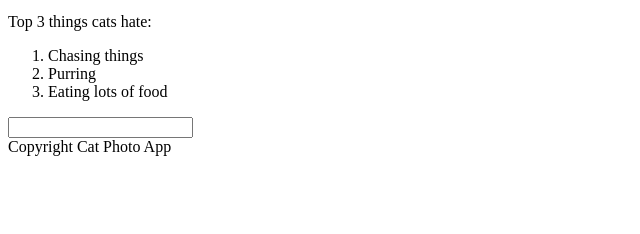
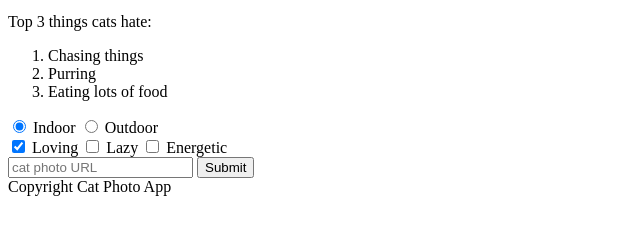
Before and after one commit to sergeistetsko/html-css-fcc, a plain HTML site: page BasicHTMLAndHTML5/index.html in a window 1280 px wide. Shown: the part 478-712 px from the top of the page, without its empty margins (0-640 px from the left). Drawn offline with Linux system fonts and the light colour scheme.

Commit message:
add new steps

```diff
--- a/BasicHTMLAndHTML5/index.html
+++ b/BasicHTMLAndHTML5/index.html
@@ -8,6 +8,7 @@
 <body>
     <h2>CatPhotoApp</h2>
     <main>
+        <div>
             <p>View more <a href="#" target="_blank">cat photos</a></p>
             <a href="#">
                 <img src="https://cdn.freecodecamp.org/curriculum/cat-photo-app/relaxing-cat.jpg" alt="A cute orange cat lying on its back.">
@@ -23,7 +24,16 @@
                 <li>Purring</li>
                 <li>Eating lots of food</li>
             </ol>
-        <input type="text">
+        </div>
+        <form action="https://www.freecatphotoapp.com/submit-cat-photo">
+            <label for="indoor"><input id="indoor" type="radio" name="indoor-outdoor" value="indoor" checked> Indoor</label>
+            <label for="outdoor"><input id="outdoor" type="radio" name="indoor-outdoor" value="outdoor"> Outdoor</label><br>
+            <label for="loving"><input id="loving" type="checkbox" name="personality" value="loving" checked> Loving</label>
+            <label for="lazy"><input id="lazy" type="checkbox" name="personality" value="lazy"> Lazy</label>
+            <label for="energetic"><input id="energetic" type="checkbox" name="personality" value="energetic"> Energetic</label><br>
+            <input type="text" placeholder="cat photo URL" required>
+            <button type="submit">Submit</button>
+        </form>
     </main>
     <footer id="footer">Copyright Cat Photo App</footer>
 </body>
```
Lines whose indentation alone changed are shown as unchanged.
